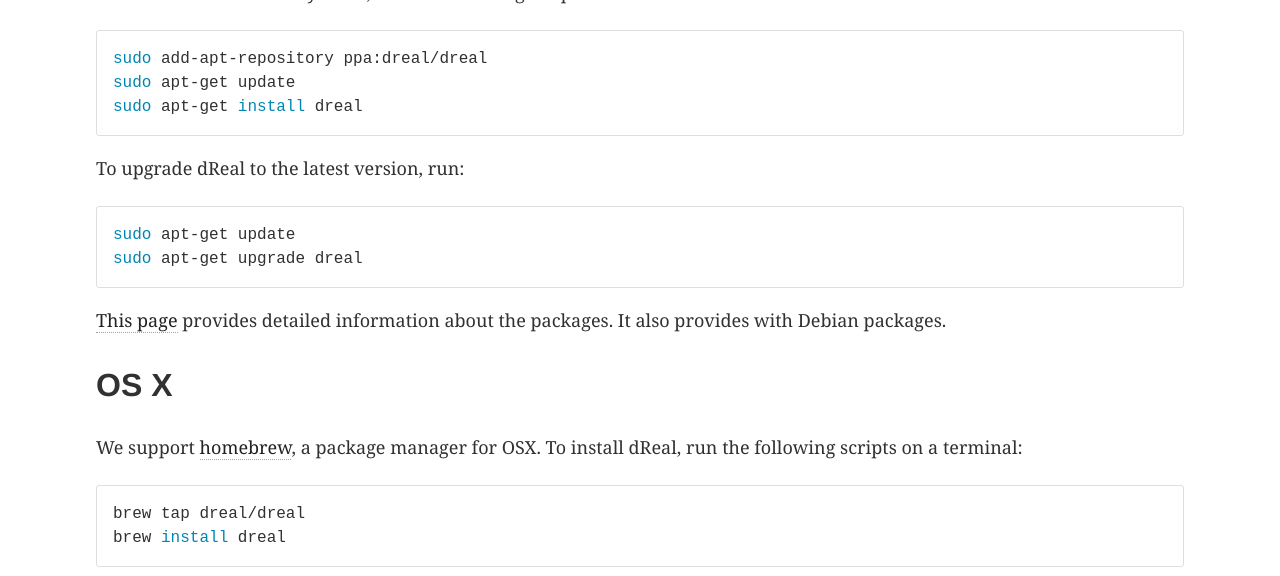
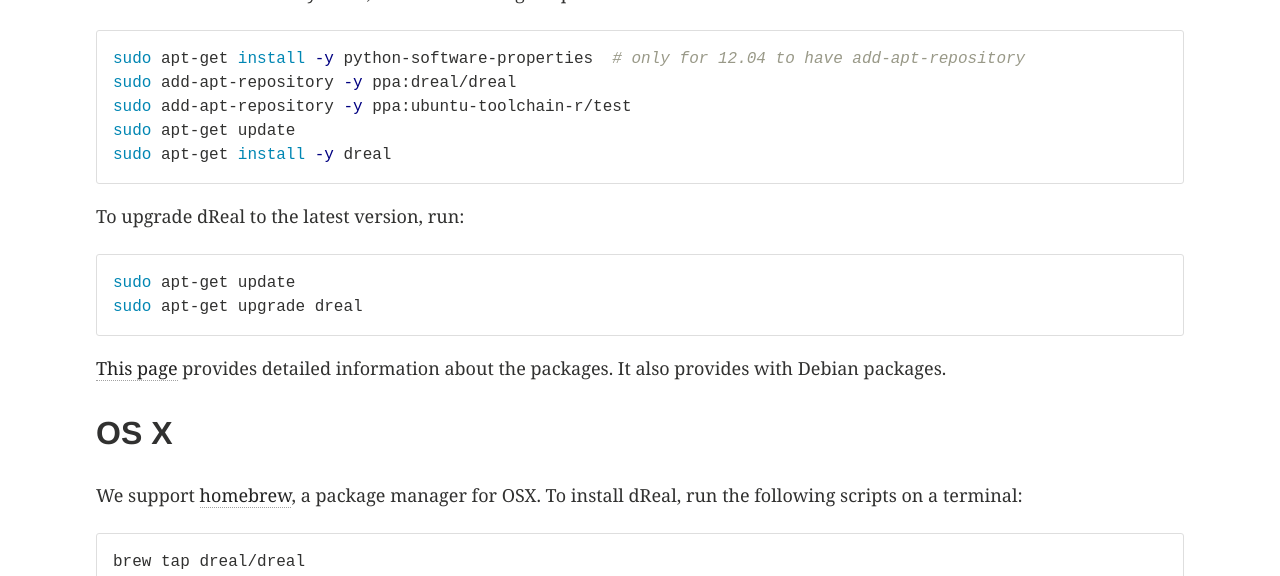
Before and after one commit to dreal/dreal.github.io, a Jekyll site: the page built from download/index.md, in a window 1280 px wide and 900 px high, cut to the strip 324-900 px from the top of the window. Built offline with Jekyll 4.4.1, drawn with Linux system fonts in a browser that asks for light colours.

Commit message:
doc(download/index.md): update ppa instructions, update github repo to point dreal/dreal3

```diff
--- a/download/index.md
+++ b/download/index.md
@@ -17,9 +17,11 @@
 It supports i386 and amd64 architectures. On those systems, run the following scripts on a terminal to install dReal:
 
 {% highlight bash %}
-sudo add-apt-repository ppa:dreal/dreal
+sudo apt-get install -y python-software-properties  # only for 12.04 to have add-apt-repository
+sudo add-apt-repository -y ppa:dreal/dreal
+sudo add-apt-repository -y ppa:ubuntu-toolchain-r/test
 sudo apt-get update
-sudo apt-get install dreal
+sudo apt-get install -y dreal
 {% endhighlight %}
 
 To upgrade dReal to the latest version, run:
@@ -56,15 +58,15 @@
 Binary Releases
 ===============
 
-Please visit our [releases page at Github](https://github.com/dreal/dreal/releases).
+Please visit our [releases page at Github](https://github.com/dreal/dreal3/releases).
 
 
 Source Code
 ===========
 
 You can download
-[the source code of dReal](http://github.com/dreal/dreal/archive/master.zip).
+[the source code of dReal](http://github.com/dreal/dreal3/archive/master.zip).
 Please read the following instructions to build dReal:
 
- - [Build instructions for Ubuntu 12.04 / 14.04](https://github.com/dreal/dreal/blob/master/doc/ubuntu-gcc.md)
- - [Build instructions for OS X 10.9 / 10.10](https://github.com/dreal/dreal/blob/master/doc/osx-gcc.md)
+ - [Build instructions for Ubuntu 12.04 / 14.04](https://github.com/dreal/dreal3/blob/master/doc/ubuntu-gcc.md)
+ - [Build instructions for OS X 10.9 / 10.10](https://github.com/dreal/dreal3/blob/master/doc/osx-gcc.md)
```
